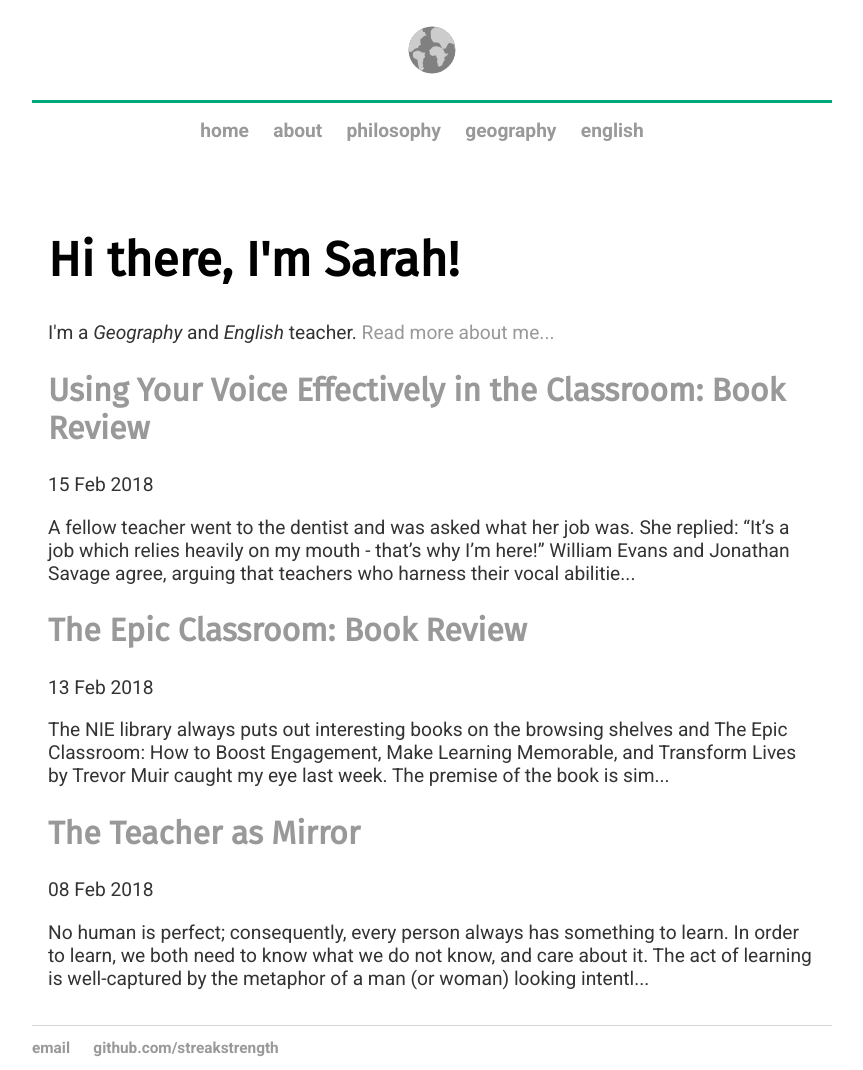
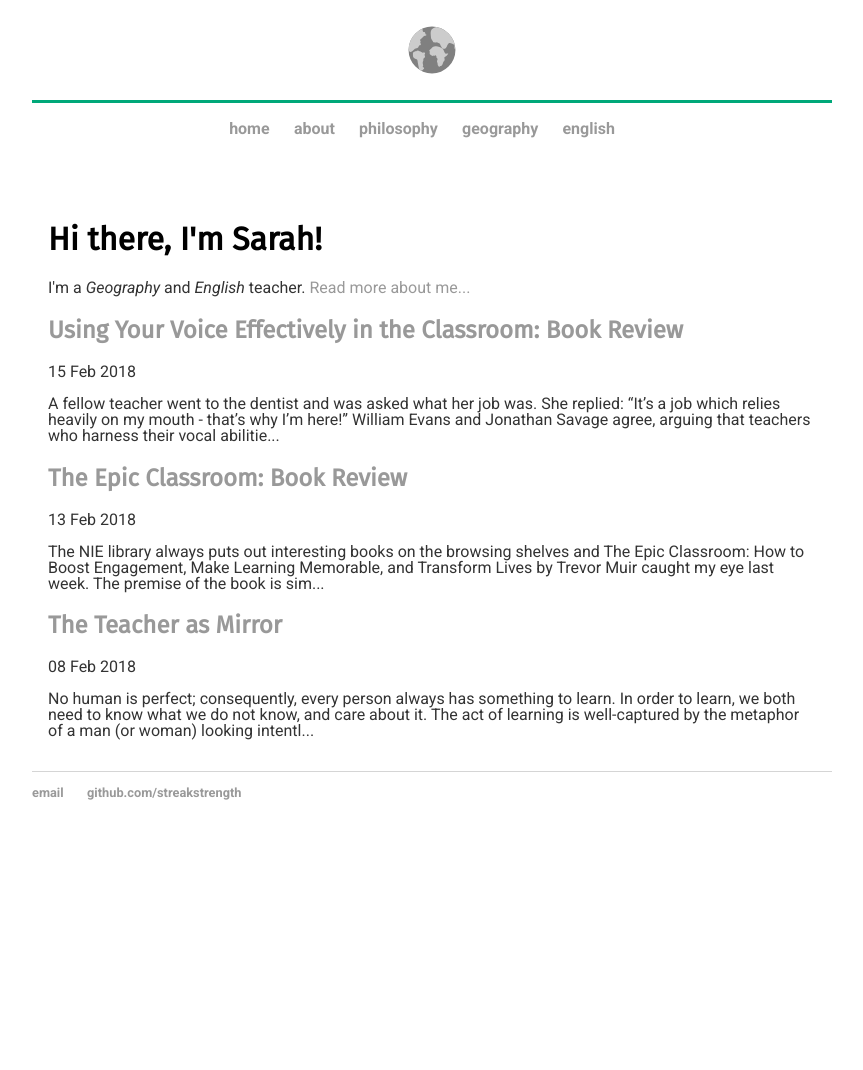
Before and after one commit to streakstrength/streakstrength.github.io, a Jekyll site: the page built from index.html, in a window 1280 px wide. Shown: the whole page, without its empty margins (208-1071 px from the left). Built offline with Jekyll 4.4.1, drawn with Linux system fonts in a browser that asks for light colours; nearby versions of some CDN libraries; after the commit the page ends 900 px from its top, so only the background shows below that.

Commit message:
Update main.css

```diff
--- a/css/main.css
+++ b/css/main.css
@@ -76,8 +76,7 @@ a {
     color: #999;
 }
 a:hover {
-    background-color: #00a879;
-    color: #ffffff;
+    color: #00a879;
 }
 ::-moz-selection {  /*Code for Firefox */
     background-color: #00a879;
@@ -88,34 +87,34 @@ a:hover {
     background: #00a879;
 }
 h1 {
-    font-size: 3em;
+    font-size: 2em;
     font-family: 'Fira Sans', sans-serif;
 }
 h2 {
-    font-size: 2em;
+    font-size: 1.5em;
     font-family: 'Fira Sans', sans-serif;
 }
 h3 {
-    font-size: 1.5em;
+    font-size: 1.2em;
     font-family: 'Fira Sans', sans-serif;
     font-style: italic;
 }
 p {
-    font-size: 1.2em;
-    line-height: 1.2em;
+    font-size: 1em;
+    line-height: 1em;
     font-family: 'Roboto', sans-serif;
     color: #333;
 }
 li {
-    font-size: 1.2em;
-    line-height: 1.2em;
+    font-size: 1em;
+    line-height: 1em;
     font-family: 'Roboto', sans-serif;
     color: #333;
 }
 
 ul.posts {
     margin: 20px auto 40px;
-    font-size: 1.5em;
+    font-size: 1em;
 }
 
 ul.posts li {
```
